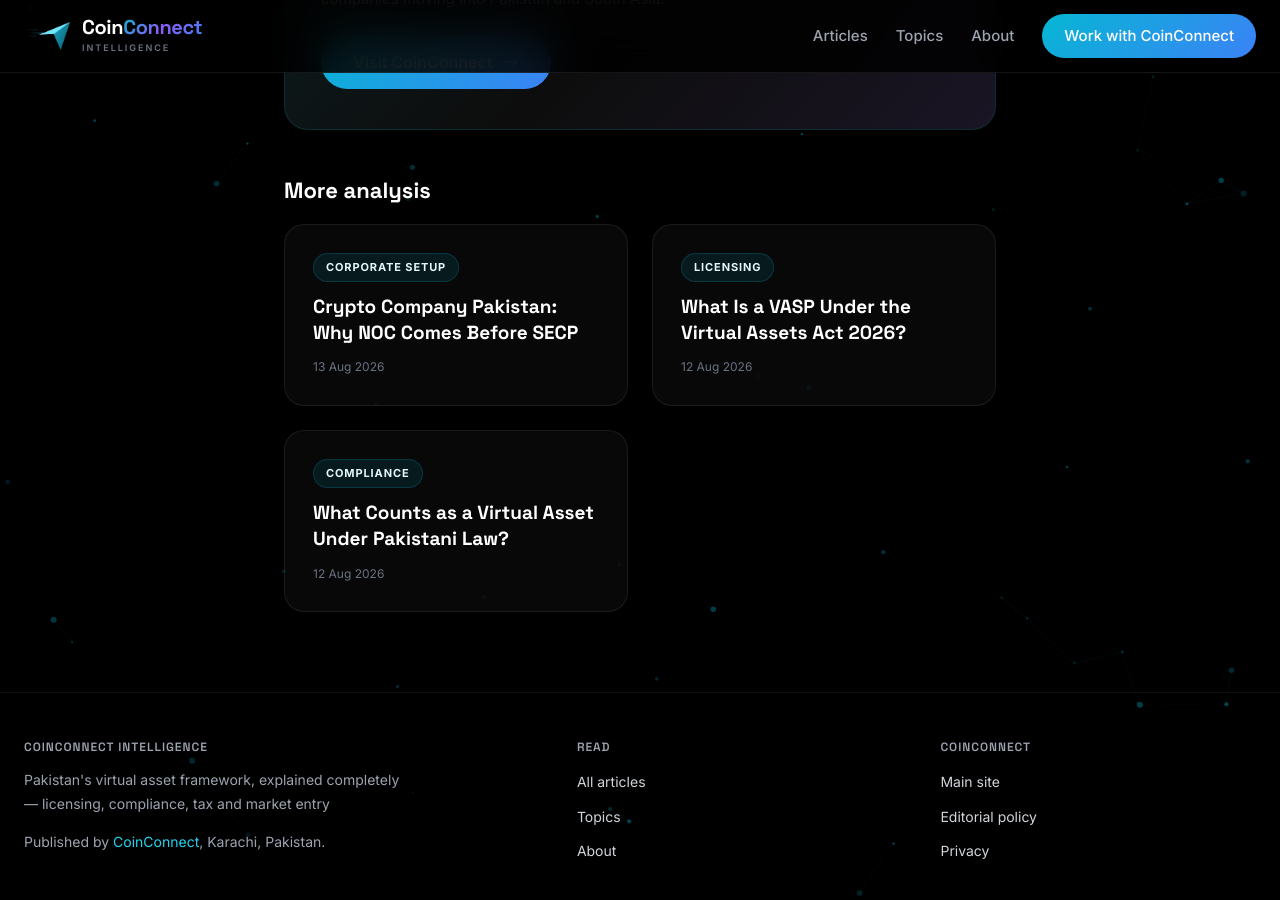
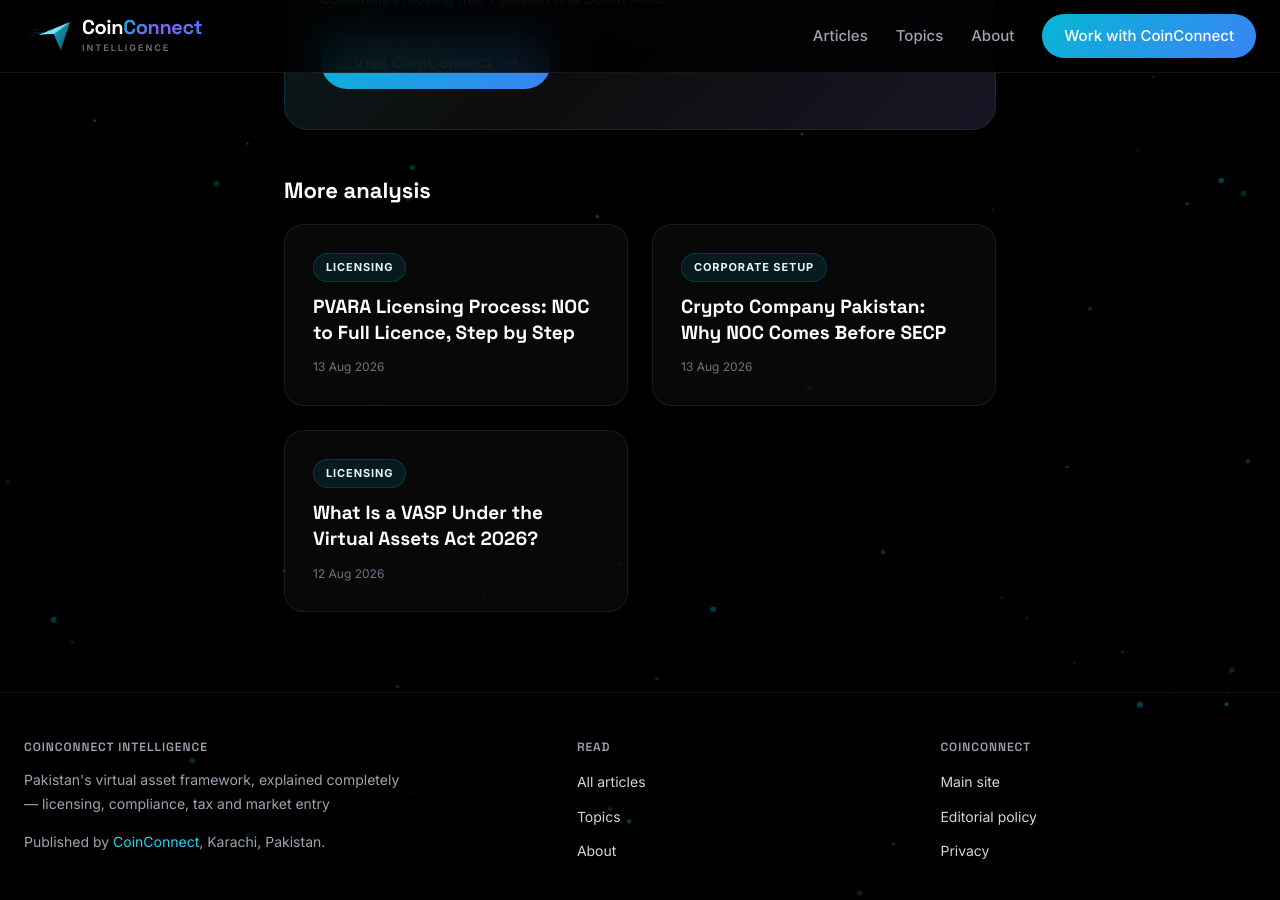
Before and after one commit to coinconnect-pk/coinconnect-pk.github.io, a Jekyll site: the page built from _posts/2026-08-08-who-needs-a-pvara-licence-in-pakistan.md, in a window 1280 px wide and 900 px high, scrolled down 5807 px. Built offline with Jekyll 4.4.1, drawn with Linux system fonts in a browser that asks for light colours; part of the change alters nothing that is shown.

Commit message:
Publish article for 2026-08-13

```diff
--- a/_data/linkmap.yml
+++ b/_data/linkmap.yml
@@ -271,3 +271,6 @@ blog:
   - url: "https://blog.coinconnect.site/crypto-company-pakistan-why-noc-comes-before-secp/"
     title: "Crypto Company Pakistan: Why NOC Comes Before SECP"
     topics: [crypto, company, noc, comes, before, secp, corporate, setup]
+  - url: "https://blog.coinconnect.site/pvara-licensing-process-noc-to-full-licence-step-by-step/"
+    title: "PVARA Licensing Process: NOC to Full Licence, Step by Step"
+    topics: [pvara, licensing, process, noc, full, licence, step]
--- a/_data/published-log.csv
+++ b/_data/published-log.csv
@@ -10,3 +10,4 @@ date,source,title,words
 2026-08-12,queue,"What Counts as a Virtual Asset Under Pakistani Law?",1884
 2026-08-12,queue,"What Is a VASP Under the Virtual Assets Act 2026?",1853
 2026-08-13,queue,"Crypto Company Pakistan: Why NOC Comes Before SECP",2059
+2026-08-13,queue,"PVARA Licensing Process: NOC to Full Licence, Step by Step",2390
--- a/_queue/012-pvara-licensing-process-noc-to-full-licence-step-by-step.md
+++ b/_posts/2026-08-13-pvara-licensing-process-noc-to-full-licence-step-by-step.md
@@ -1,7 +1,7 @@
 ---
 layout: post
 title: "PVARA Licensing Process: NOC to Full Licence, Step by Step"
-date: 2026-01-01 09:00:00 +0500
+date: 2026-08-13 21:14:34 +0500
 categories: [Licensing]
 author: "Malik Abbas"
 description: "The full PVARA licensing process from NOC application to full VASP licence, with the 60-day decision window and three-month licensing deadline explained."
@@ -143,17 +143,3 @@ Whichever route you take, the banking question runs in parallel and does not res
 This analysis was prepared by the CoinConnect research desk from the Virtual Assets Act, 2026 (as passed by the National Assembly), the PVARA No Objection Certificate Regulations 2025 (Document Code PVARA/REG/AML-REG/2025-1, version 1.0, effective 2 December 2025) and the PVARA Sandbox Guidelines 2026, read as published. Where practice is not yet settled or guidance has not been issued, that is stated above.
 
 Regulatory positions change and specific requirements should be verified against the current position published by the relevant authority before you act on them. This is information and analysis, not legal advice, and it does not create an advisory relationship. Take professional advice on your own circumstances.
-
-## Flags for Malik
-
-1. **Section numbering conflict.** The NOC Regulations consistently cite "Section 15" for pre-incorporation clearance and "Section 17" for the full licence, referencing the Virtual Assets Ordinance 2025. In the Act as passed, pre-incorporation clearance is section 19 and licence grant is section 21. I have flagged this in the body rather than silently harmonising, and relied on section 74 (savings) to explain continuity. Worth your view on whether we should be more or less emphatic.
-
-2. **Sixty days — calendar vs working.** Reg 17.1 says 60 calendar days. Sandbox Guidelines say 60 working days for evaluation. I have contrasted them. No extension clause in the NOC Regs, unlike the Sandbox Guidelines — I flagged this as an observation but did not claim the clock is hard.
-
-3. **Three-month licensing deadline.** Reg 15.3(c) and 17.1(a)(iv) both say "within three months of the issuance/promulgation of the VASP licensing regulations". I have stated those regulations are unpublished at time of writing — please confirm that is still correct at publication date, as it is the single most load-bearing factual claim in the piece.
-
-4. **Section 70 interaction.** The Act's transitional provision (six months to apply or cease) sits awkwardly against the NOC route for foreign incumbents already serving Pakistani users. Neither document reconciles them. I have said so rather than guessed.
-
-5. **Reg 11.5 oddity.** It says the local entity assumes the goAML reporting role "after being granted the license" — implying a gap where the foreign entity remains the reporting entity post-incorporation but pre-licence. I have reported it accurately but not drawn out the operational implication; tell me if you want that expanded.
-
-6. **Word count** approx. 1,850 body words. Internal links: 14.
```
